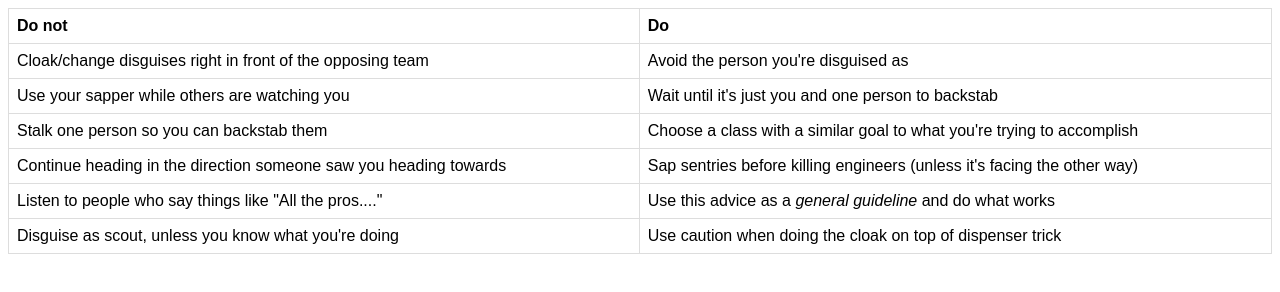
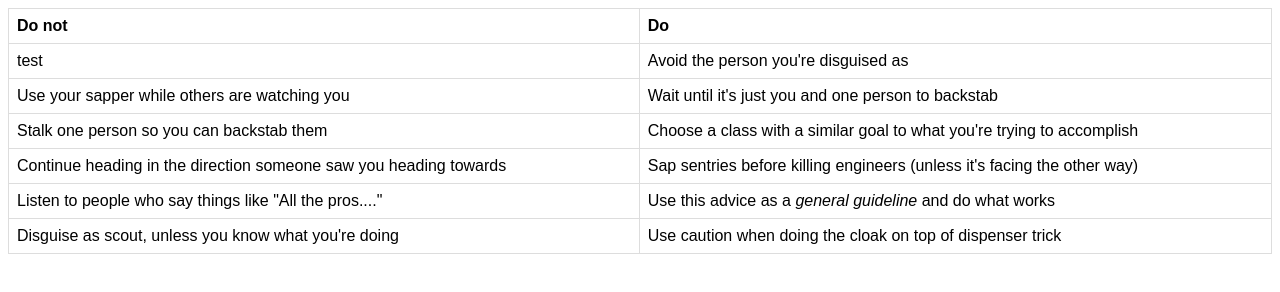
Before and after one commit to TheShadyRealm/soldier, a plain HTML site: page index.html in a window 1280 px wide. Drawn offline with Linux system fonts and the light colour scheme.

Commit message:
Update index.html

```diff
--- a/index.html
+++ b/index.html
@@ -22,7 +22,7 @@ td, th {
     <th>Do</th>
   </tr>
   <tr>
-    <td>Cloak/change disguises right in front of the opposing team</td>
+    <td>test</td>
     <td>Avoid the person you're disguised as</td>
     </tr>
     <tr>
```
